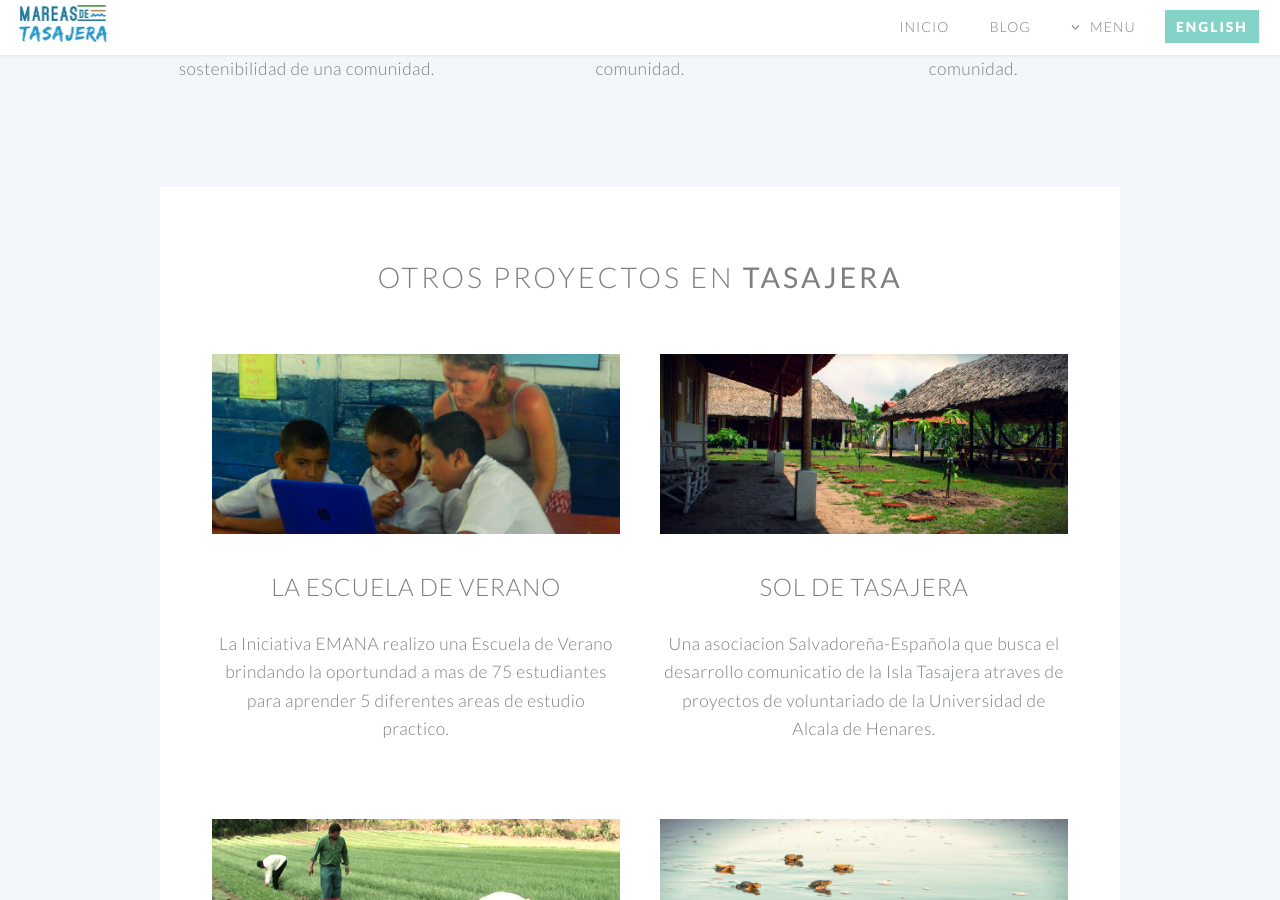
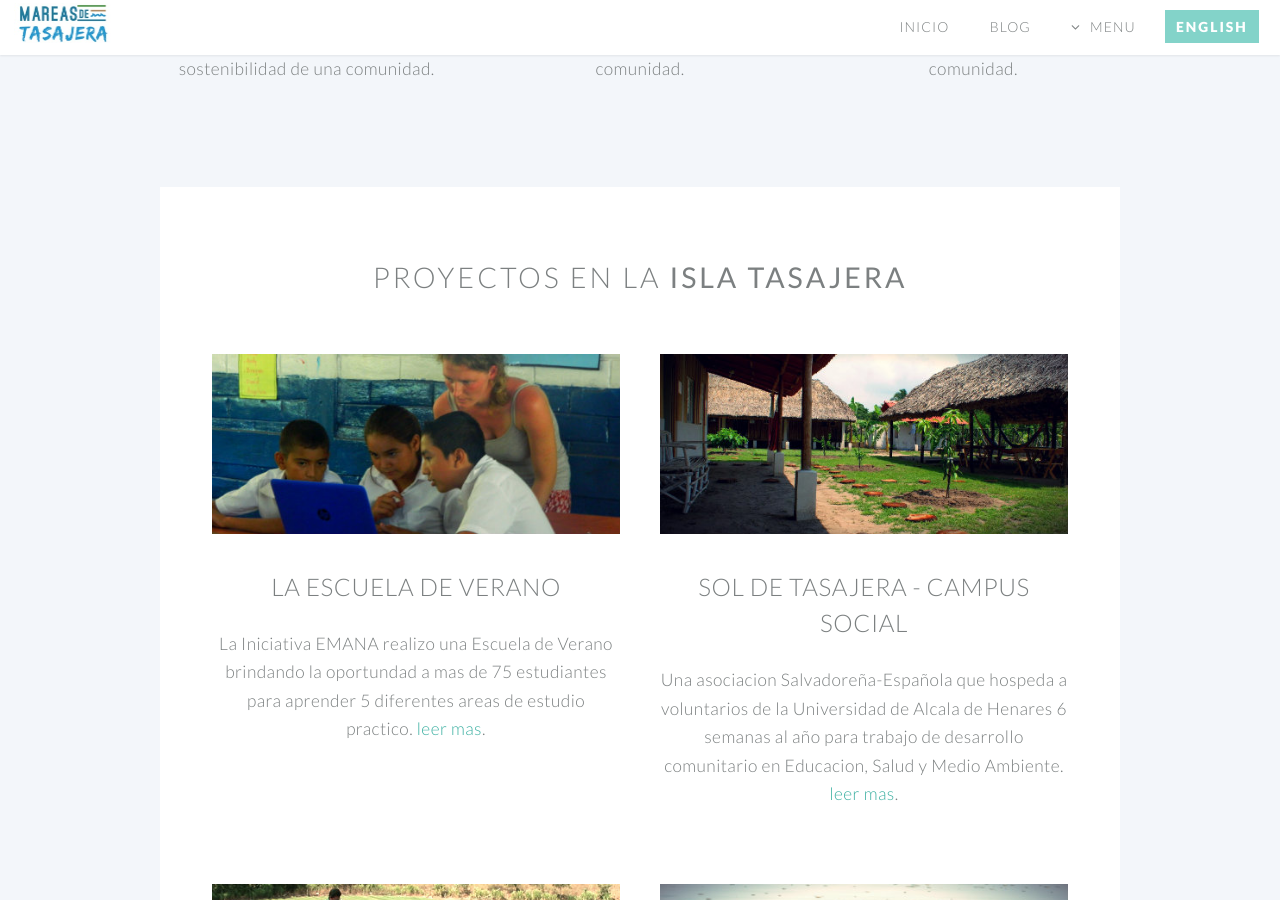
Before and after one commit to danteo90/danteo90.github.io, a Jekyll site: the page built from index.html, in a window 1280 px wide and 900 px high, scrolled down 1153 px. Built offline with Jekyll 4.4.1, drawn with Linux system fonts in a browser that asks for light colours.

Commit message:
Update index.html

```diff
--- a/index.html
+++ b/index.html
@@ -57,7 +57,7 @@ layout: landing-page
 					<section class="wrapper style3 container special">
 
 						<header class="major">
-							<h2>Otros proyectos en <strong>Tasajera</strong></h2>
+							<h2>Proyectos en la <strong>Isla Tasajera</strong></h2>
 						</header>
 
 						<div class="row">
@@ -68,7 +68,7 @@ layout: landing-page
 									<header>
 										<h3>La Escuela de Verano</h3>
 									</header>
-									<p>La Iniciativa EMANA realizo una Escuela de Verano brindando la oportundad a mas de 75 estudiantes para aprender 5 diferentes areas de estudio practico. </p>
+									<p>La Iniciativa EMANA realizo una Escuela de Verano brindando la oportundad a mas de 75 estudiantes para aprender 5 diferentes areas de estudio practico. <a href="#" target="_blank"><em>leer mas</em></a>.</p>
 								</section>
 
 							</div>
@@ -77,9 +77,9 @@ layout: landing-page
 								<section>
 									<a href="http://soldetasajera.com/" class="image featured"><img src="images/soldetasajera3.jpg" alt="" /></a>
 									<header>
-										<h3>Sol de Tasajera</h3>
+										<h3>Sol de Tasajera - Campus Social</h3>
 									</header>
-									<p>Una asociacion Salvadoreña-Española que busca el desarrollo comunicatio de la Isla Tasajera atraves de proyectos de voluntariado de la Universidad de Alcala de Henares.</p>
+									<p>Una asociacion Salvadoreña-Española que hospeda a voluntarios de la Universidad de Alcala de Henares 6 semanas al año para trabajo de desarrollo comunitario en Educacion, Salud y Medio Ambiente. <a href="#" target="_blank"><em>leer mas</em></a>.</p>
 								</section>
 
 							</div>
```
